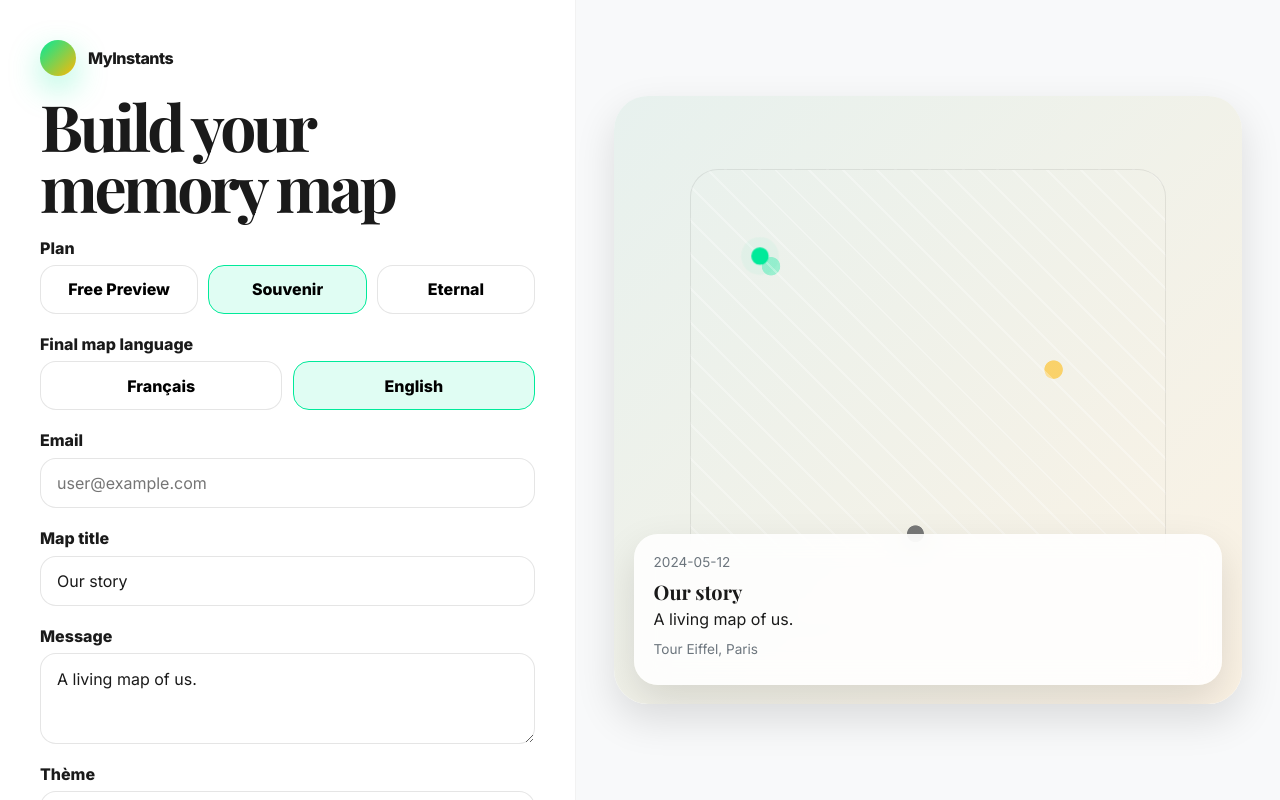
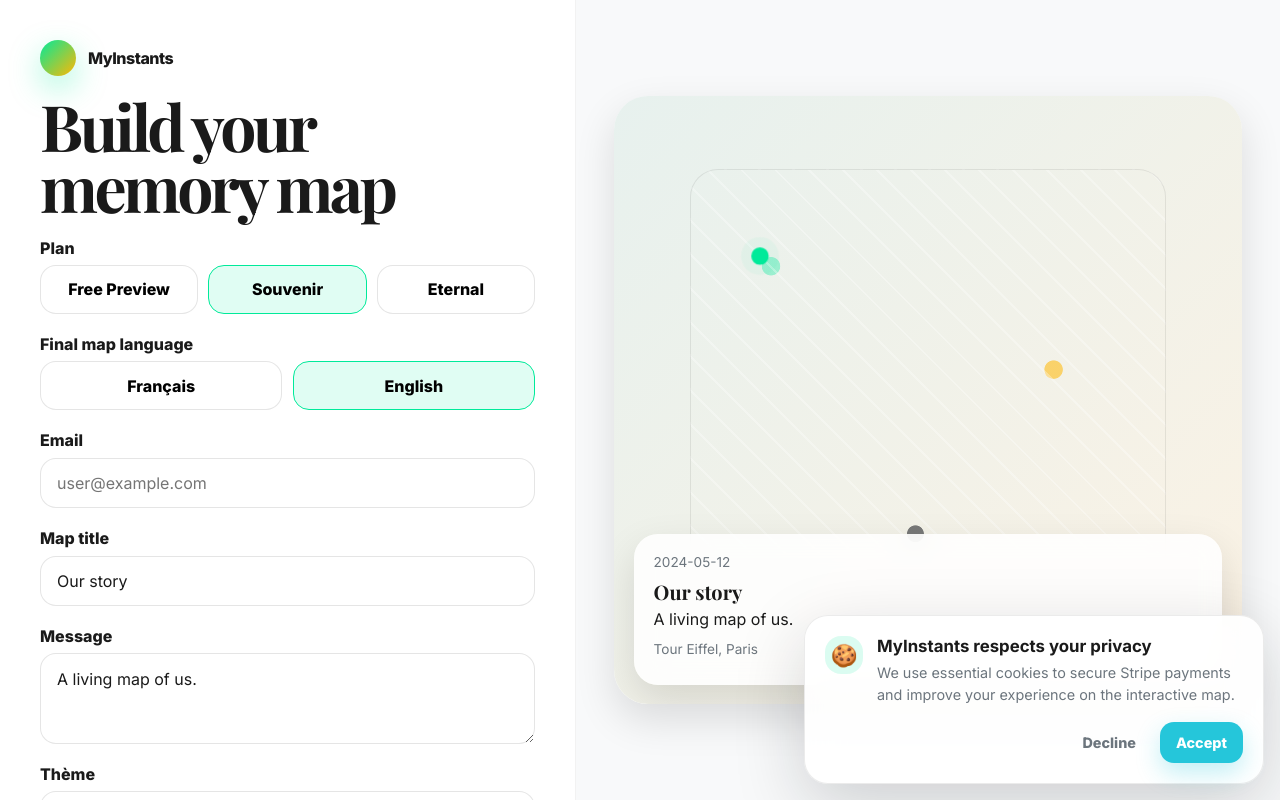
Before and after one commit to marioce12-bot/PinStory, a Next.js app: page /en/create in a window 1280 px wide. Built offline with nearby package versions, Linux system fonts and the light colour scheme; a web font is replaced by a local one.

Commit message:
Add cookie consent banner

```diff
--- a/app/globals.css
+++ b/app/globals.css
@@ -65,6 +65,103 @@ button {
 :focus-visible {
   outline: 3px solid var(--accent-cta);
   outline-offset: 3px;
+}
+
+.cookie-banner {
+  position: fixed;
+  right: 1rem;
+  bottom: 1rem;
+  left: 1rem;
+  z-index: 50;
+  display: grid;
+  gap: 1rem;
+  max-width: 460px;
+  margin-left: auto;
+  border: 1px solid rgba(0, 0, 0, 0.08);
+  border-radius: 24px;
+  padding: 1.25rem;
+  background: rgba(255, 255, 255, 0.92);
+  box-shadow: 0 22px 70px rgba(17, 20, 26, 0.18);
+  backdrop-filter: blur(18px);
+  animation: cookieSlideIn 0.65s cubic-bezier(0.16, 1, 0.3, 1) both;
+}
+
+.cookie-content {
+  display: flex;
+  align-items: flex-start;
+  gap: 0.85rem;
+}
+
+.cookie-icon {
+  display: grid;
+  flex: 0 0 auto;
+  width: 2.4rem;
+  height: 2.4rem;
+  place-items: center;
+  border-radius: 16px;
+  background: rgba(0, 234, 154, 0.14);
+  font-size: 1.35rem;
+}
+
+.cookie-content h2 {
+  margin-bottom: 0.35rem;
+  color: var(--text-main);
+  font-size: 1.05rem;
+  line-height: 1.2;
+}
+
+.cookie-content p {
+  color: var(--text-muted);
+  font-size: 0.9rem;
+  line-height: 1.55;
+}
+
+.cookie-actions {
+  display: flex;
+  justify-content: flex-end;
+  gap: 0.5rem;
+}
+
+.cookie-button {
+  border: 0;
+  border-radius: 14px;
+  padding: 0.75rem 1rem;
+  font-size: 0.9rem;
+  font-weight: 800;
+  transition: var(--transition-smooth);
+}
+
+.cookie-button-muted {
+  background: transparent;
+  color: var(--text-muted);
+}
+
+.cookie-button-muted:hover {
+  background: rgba(0, 0, 0, 0.06);
+  color: var(--text-main);
+}
+
+.cookie-button-primary {
+  background: #25c6da;
+  color: #ffffff;
+  box-shadow: 0 10px 24px rgba(37, 198, 218, 0.28);
+}
+
+.cookie-button-primary:hover {
+  transform: translateY(-2px);
+  box-shadow: 0 14px 34px rgba(37, 198, 218, 0.34);
+}
+
+@keyframes cookieSlideIn {
+  from {
+    opacity: 0;
+    transform: translateY(24px) scale(0.96);
+  }
+
+  to {
+    opacity: 1;
+    transform: translateY(0) scale(1);
+  }
 }
 
 .btn-cta {
--- a/app/layout.tsx
+++ b/app/layout.tsx
@@ -1,5 +1,6 @@
 import type { Metadata } from "next";
 import { Inter, Playfair_Display } from "next/font/google";
+import { CookieBanner } from "@/components/shared/CookieBanner";
 import "./globals.css";
 
 const inter = Inter({
@@ -27,7 +28,10 @@ export default function RootLayout({
 }>) {
   return (
     <html lang="fr" className={`${inter.variable} ${playfair.variable}`}>
-      <body>{children}</body>
+      <body>
+        {children}
+        <CookieBanner />
+      </body>
     </html>
   );
 }
--- /dev/null
+++ b/components/shared/CookieBanner.tsx
@@ -0,0 +1,75 @@
+"use client";
+
+import { useEffect, useState } from "react";
+import { usePathname } from "next/navigation";
+
+type ConsentChoice = "accepted" | "declined";
+
+const copy = {
+  fr: {
+    title: "MyInstants respecte votre vie privée",
+    description:
+      "Nous utilisons des cookies essentiels pour sécuriser vos paiements avec Stripe et améliorer votre expérience sur la carte.",
+    decline: "Refuser",
+    accept: "Accepter",
+    iconLabel: "Cookies",
+  },
+  en: {
+    title: "MyInstants respects your privacy",
+    description:
+      "We use essential cookies to secure Stripe payments and improve your experience on the interactive map.",
+    decline: "Decline",
+    accept: "Accept",
+    iconLabel: "Cookies",
+  },
+};
+
+export function CookieBanner() {
+  const pathname = usePathname();
+  const locale = pathname?.startsWith("/en") ? "en" : "fr";
+  const dictionary = copy[locale];
+  const [showBanner, setShowBanner] = useState(false);
+
+  useEffect(() => {
+    const hasChoice = window.localStorage.getItem("cookie_consent");
+    if (hasChoice) return;
+
+    const frame = window.requestAnimationFrame(() => setShowBanner(true));
+    return () => window.cancelAnimationFrame(frame);
+  }, []);
+
+  function handleConsent(choice: ConsentChoice) {
+    window.localStorage.setItem("cookie_consent", choice);
+    setShowBanner(false);
+
+    window.dispatchEvent(
+      new CustomEvent("myinstants:cookie-consent", {
+        detail: { choice },
+      }),
+    );
+  }
+
+  if (!showBanner) return null;
+
+  return (
+    <aside className="cookie-banner" aria-label={dictionary.title} role="dialog" aria-live="polite">
+      <div className="cookie-content">
+        <span className="cookie-icon" aria-label={dictionary.iconLabel} role="img">
+          🍪
+        </span>
+        <div>
+          <h2>{dictionary.title}</h2>
+          <p>{dictionary.description}</p>
+        </div>
+      </div>
+      <div className="cookie-actions">
+        <button className="cookie-button cookie-button-muted" type="button" onClick={() => handleConsent("declined")}>
+          {dictionary.decline}
+        </button>
+        <button className="cookie-button cookie-button-primary" type="button" onClick={() => handleConsent("accepted")}>
+          {dictionary.accept}
+        </button>
+      </div>
+    </aside>
+  );
+}
```
